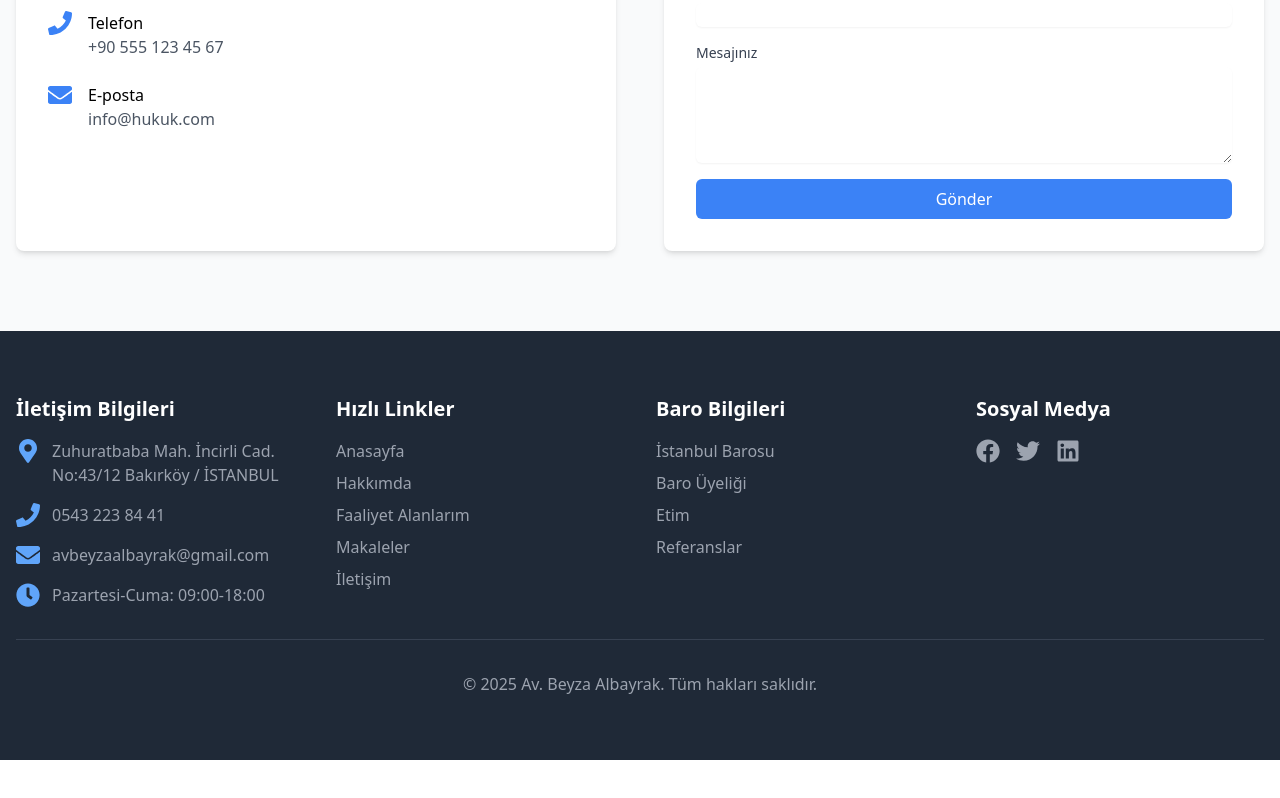
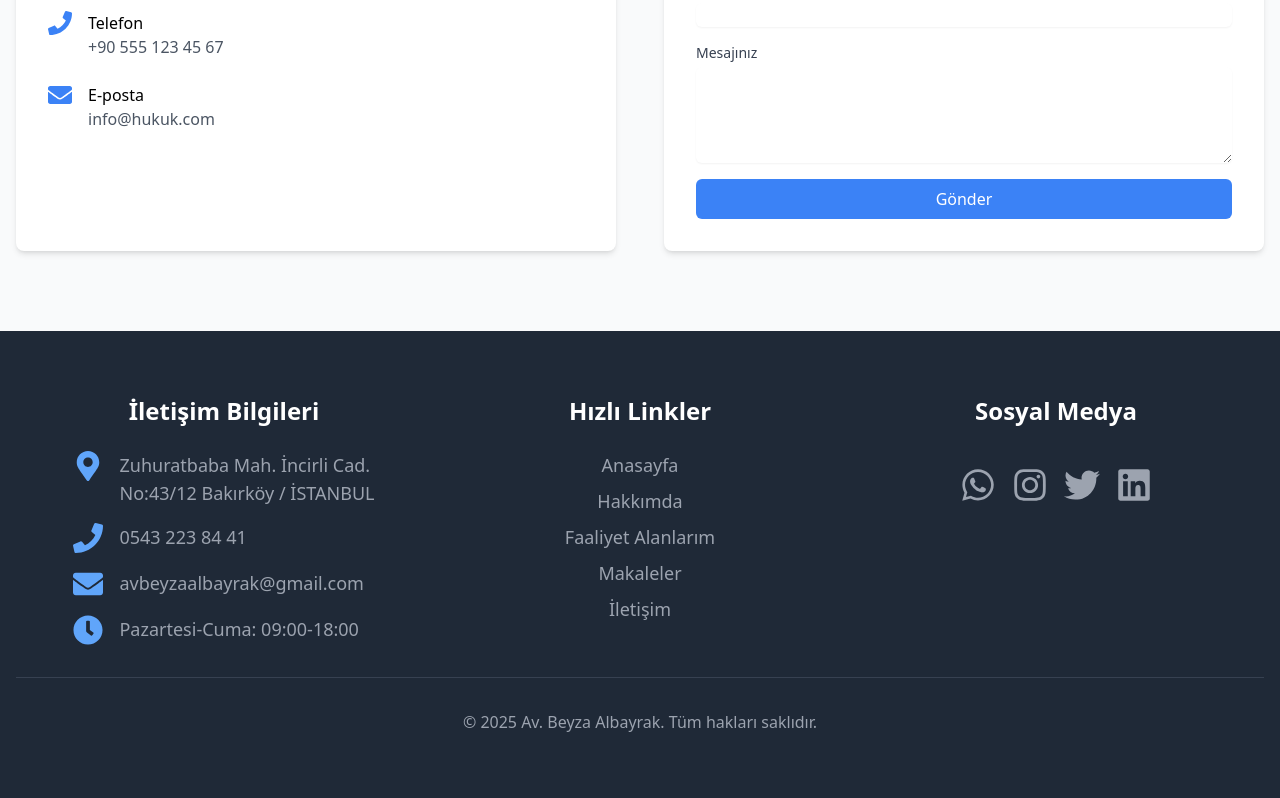
Before and after one commit to Furkannalbayrak/Avukat-portfolyo, a React (Vite) app: page / in a window 1280 px wide. Shown: the part 3707-4505 px from the top of the page. Before the commit the page ends 4467 px from the top, so only its background shows below. Built offline with nearby package versions, Linux system fonts and the light colour scheme.

Commit message:
Footer 2

```diff
--- a/src/components/Footer.jsx
+++ b/src/components/Footer.jsx
@@ -1,68 +1,61 @@
 import React from 'react';
-import { FaMapMarkerAlt, FaPhone, FaEnvelope, FaClock, FaFacebook, FaTwitter, FaLinkedin } from 'react-icons/fa';
+import { FaMapMarkerAlt, FaPhone, FaEnvelope, FaClock, FaFacebook, FaTwitter, FaLinkedin, FaWhatsapp, FaInstagram } from 'react-icons/fa';
 
 const Footer = () => {
   return (
     <footer className="bg-gray-800 text-white">
-      <div className="container mx-auto px-4 py-16">
-        <div className="grid grid-cols-1 md:grid-cols-4 gap-8">
-          <div>
-            <h3 className="text-xl font-semibold mb-4">İletişim Bilgileri</h3>
-            <div className="space-y-4">
+      <div className="container mx-auto px-4 py-16 grid">
+        <div className="grid grid-cols-1 md:grid-cols-3">
+          <div className=' flex flex-col md:items-center items-start mb-12 md:mb-0 md:pl-12 xl:pl-0 ml-6 lg:ml-0'>
+            <h3 className="text-2xl font-semibold md:mb-6 mb-4">İletişim Bilgileri</h3>
+            <div className="space-y-4 text-lg">
               <div className="flex items-start">
-                <FaMapMarkerAlt className="text-2xl text-blue-400 mr-3" />
+                <FaMapMarkerAlt className="text-3xl text-blue-400 mr-4" />
                 <div>
                   <p className="text-gray-400">Zuhuratbaba Mah. İncirli Cad.</p>
                   <p className="text-gray-400">No:43/12 Bakırköy / İSTANBUL</p>
                 </div>
               </div>
               <div className="flex items-start">
-                <FaPhone className="text-2xl text-blue-400 mr-3" />
+                <FaPhone className="text-3xl text-blue-400 mr-4" />
                 <p className="text-gray-400">0543 223 84 41</p>
               </div>
               <div className="flex items-start">
-                <FaEnvelope className="text-2xl text-blue-400 mr-3" />
+                <FaEnvelope className="text-3xl text-blue-400 mr-4" />
                 <p className="text-gray-400">avbeyzaalbayrak@gmail.com</p>
               </div>
               <div className="flex items-start">
-                <FaClock className="text-2xl text-blue-400 mr-3" />
+                <FaClock className="text-3xl text-blue-400 mr-4" />
                 <p className="text-gray-400">Pazartesi-Cuma: 09:00-18:00</p>
               </div>
             </div>
           </div>
 
-          <div>
-            <h3 className="text-xl font-semibold mb-4">Hızlı Linkler</h3>
+          <div className='text-lg flex flex-col md:items-center items-start mb-12 md:mb-0 ml-6 lg:ml-0'>
+            <h3 className="text-2xl font-semibold md:mb-6 mb-4">Hızlı Linkler</h3>
             <ul className="space-y-2">
-              <li className="text-gray-400 hover:text-white">Anasayfa</li>
-              <li className="text-gray-400 hover:text-white">Hakkımda</li>
-              <li className="text-gray-400 hover:text-white">Faaliyet Alanlarım</li>
-              <li className="text-gray-400 hover:text-white">Makaleler</li>
-              <li className="text-gray-400 hover:text-white">İletişim</li>
+              <li className="text-gray-400 hover:text-white  w-auto md:text-center text-left cursor-pointer">Anasayfa</li>
+              <li className="text-gray-400 hover:text-white  w-auto md:text-center text-left cursor-pointer">Hakkımda</li>
+              <li className="text-gray-400 hover:text-white  w-auto md:text-center text-left cursor-pointer">Faaliyet Alanlarım</li>
+              <li className="text-gray-400 hover:text-white  w-auto md:text-center text-left cursor-pointer">Makaleler</li>
+              <li className="text-gray-400 hover:text-white  w-auto md:text-center text-left cursor-pointer">İletişim</li>
             </ul>
           </div>
 
-          <div>
-            <h3 className="text-xl font-semibold mb-4">Baro Bilgileri</h3>
-            <ul className="space-y-2">
-              <li className="text-gray-400 hover:text-white">İstanbul Barosu</li>
-              <li className="text-gray-400 hover:text-white">Baro Üyeliği</li>
-              <li className="text-gray-400 hover:text-white">Etim</li>
-              <li className="text-gray-400 hover:text-white">Referanslar</li>
-            </ul>
-          </div>
-
-          <div>
-            <h3 className="text-xl font-semibold mb-4">Sosyal Medya</h3>
+          <div className=' flex flex-col md:items-center items-start md:pr-8 xl:pr-0 ml-6 lg:ml-0'>
+            <h3 className="text-2xl font-semibold md:mb-6 mb-4 ">Sosyal Medya</h3>
             <div className="flex space-x-4 mt-4">
               <a href="#" className="text-gray-400 hover:text-white">
-                <FaFacebook className="text-2xl" />
+                <FaWhatsapp className="text-4xl" />
               </a>
               <a href="#" className="text-gray-400 hover:text-white">
-                <FaTwitter className="text-2xl" />
+                <FaInstagram className="text-4xl" />
               </a>
               <a href="#" className="text-gray-400 hover:text-white">
-                <FaLinkedin className="text-2xl" />
+                <FaTwitter className="text-4xl" />
+              </a>
+              <a href="#" className="text-gray-400 hover:text-white">
+                <FaLinkedin className="text-4xl" />
               </a>
             </div>
           </div>
```
